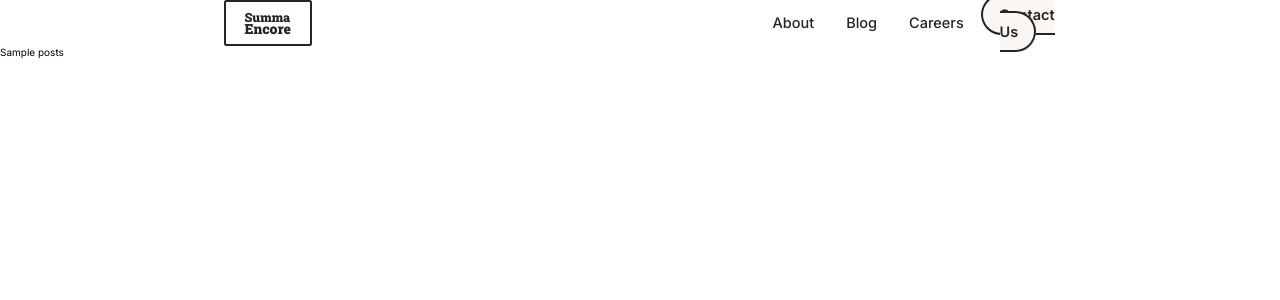
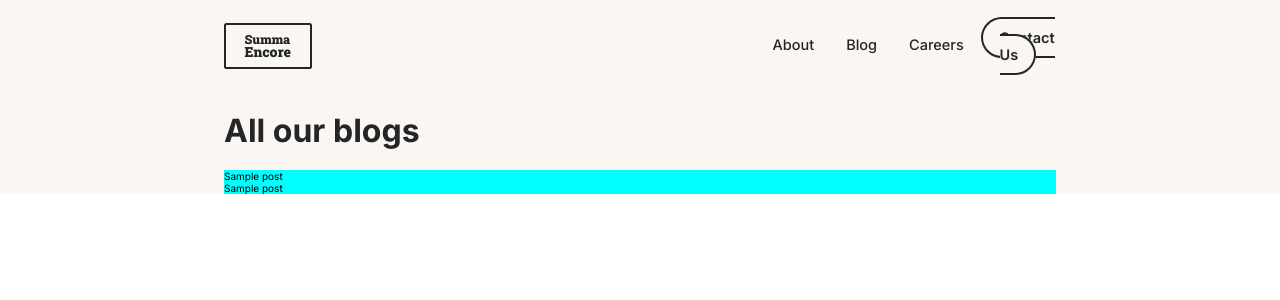
Before and after one commit to 2h311/summa-encore, a Flask app: template summa/templates/blog.html in a window 1280 px wide. Shown: the top 300 px of the page. Run offline with Flask 3, Linux system fonts and the light colour scheme; the template is opened without the code that fills it: most values are stand-ins (such as "Sample title", 1, 10 or a date in 2020); some web fonts are replaced.

Commit message:
working on blog.html

```diff
--- a/summa/static/css/styles.css
+++ b/summa/static/css/styles.css
@@ -70,6 +70,25 @@ body {
   font-weight: 300;
   color: var(--dark-grey-2);
   line-height: 1.52;
+}
+
+.blog {
+  background-color: var(--light-yellow);
+}
+.blog__navbar {
+  padding-top: 2.25rem;
+}
+.blog__inner {
+  width: 65%;
+  margin: 4.25rem auto 0;
+}
+.blog__heading-3 {
+  font-size: 3.2rem;
+  color: var(--dark-grey-2);
+  margin-bottom: 2rem;
+}
+.blog__post {
+  background-color: aqua;
 }
 
 .contact {
--- a/summa/static/scss/main.scss
+++ b/summa/static/scss/main.scss
@@ -1,5 +1,6 @@
 @import "base";
 @import "about";
+@import "blog";
 @import "contacts";
 @import "footer";
 @import "general";
--- a/summa/templates/blog.html
+++ b/summa/templates/blog.html
@@ -1,7 +1,26 @@
 {% extends "base.html" %}
 
 {% block body %}
-{% include "navbar.html" %}
+<section class="blog">
+  <div class="blog__navbar">
+    {% include "navbar.html" %}
+  </div>
 
-{{ posts }}
+  <div class="blog__inner">
+    <h3 class="blog__heading-3">All our blogs</h3>
+
+    {% if posts %}
+      {% for post in posts %}
+        <div class="blog__post" style="margin-bottom: 5rem;">
+          <div class="blog__post--left">
+            {{ post }}
+          </div>
+          <div class="blog__post--right">
+            {{ post }}
+          </div>
+        </div>
+      {% endfor %}
+    {% endif %}
+  </div>
+</section>
 {% endblock body %}
```
Also changed, not shown: summa/pages/routes.py (+3 -5 lines), summa/static/scss/_blog.scss (added, +22 -0 lines), 1 other file.
